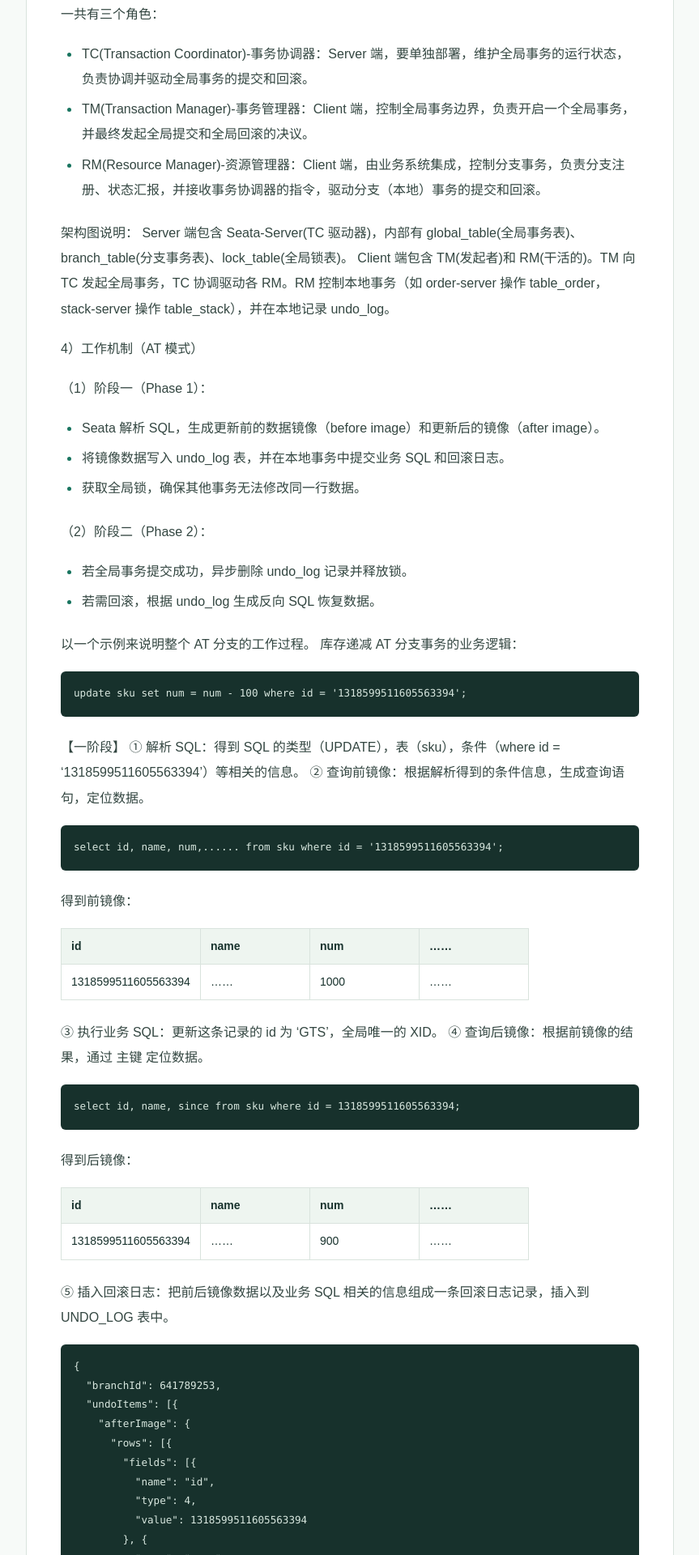
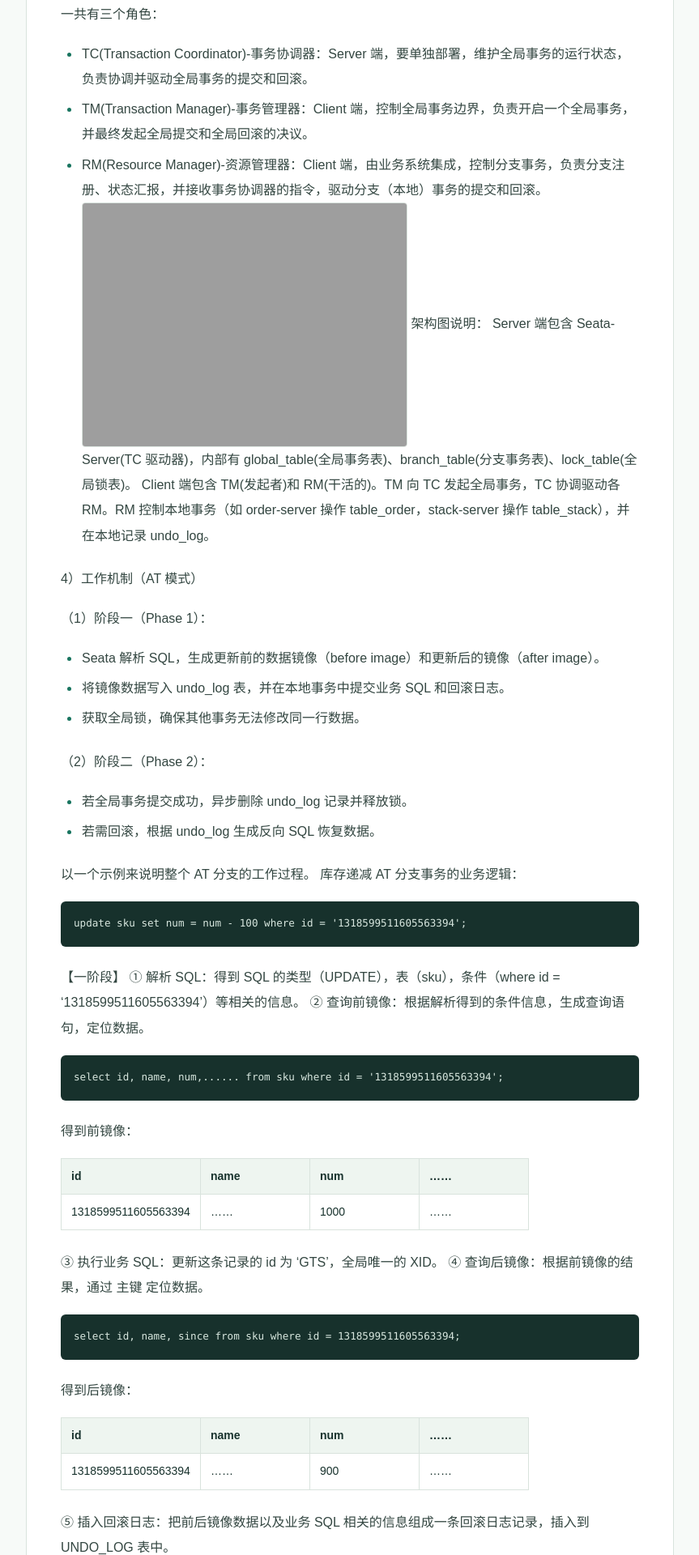
Before and after one commit to XiaoHeiXian/xiaoheixian.github.io, a Jekyll site: the page built from posts/2026-09-28-seata-distributed-transaction.md, in a window 1280 px wide. Shown: the part 1313-3233 px from the top of the page at 81% size, without its empty margins (208-1071 px from the left). Built offline with Jekyll 4.4.1, drawn with Linux system fonts in a browser that asks for light colours.

Commit message:
docs: update 分布式事务实现（Seata）

```diff
--- a/posts/2026-09-28-seata-distributed-transaction.md
+++ b/posts/2026-09-28-seata-distributed-transaction.md
@@ -47,7 +47,7 @@ Seata 将为用户提供了 AT、TCC、SAGA 和 XA 事务模式：
 - TC(Transaction Coordinator)-事务协调器：Server 端，要单独部署，维护全局事务的运行状态，负责协调并驱动全局事务的提交和回滚。
 - TM(Transaction Manager)-事务管理器：Client 端，控制全局事务边界，负责开启一个全局事务，并最终发起全局提交和全局回滚的决议。
 - RM(Resource Manager)-资源管理器：Client 端，由业务系统集成，控制分支事务，负责分支注册、状态汇报，并接收事务协调器的指令，驱动分支（本地）事务的提交和回滚。
-
+![架构图](https://xiaoheixian.github.io/posts/assets/20260930204543_264_65.png)
 架构图说明：
 Server 端包含 Seata-Server(TC 驱动器)，内部有 global_table(全局事务表)、branch_table(分支事务表)、lock_table(全局锁表)。
 Client 端包含 TM(发起者)和 RM(干活的)。TM 向 TC 发起全局事务，TC 协调驱动各 RM。RM 控制本地事务（如 order-server 操作 table_order，stack-server 操作 table_stack），并在本地记录 undo_log。
```
